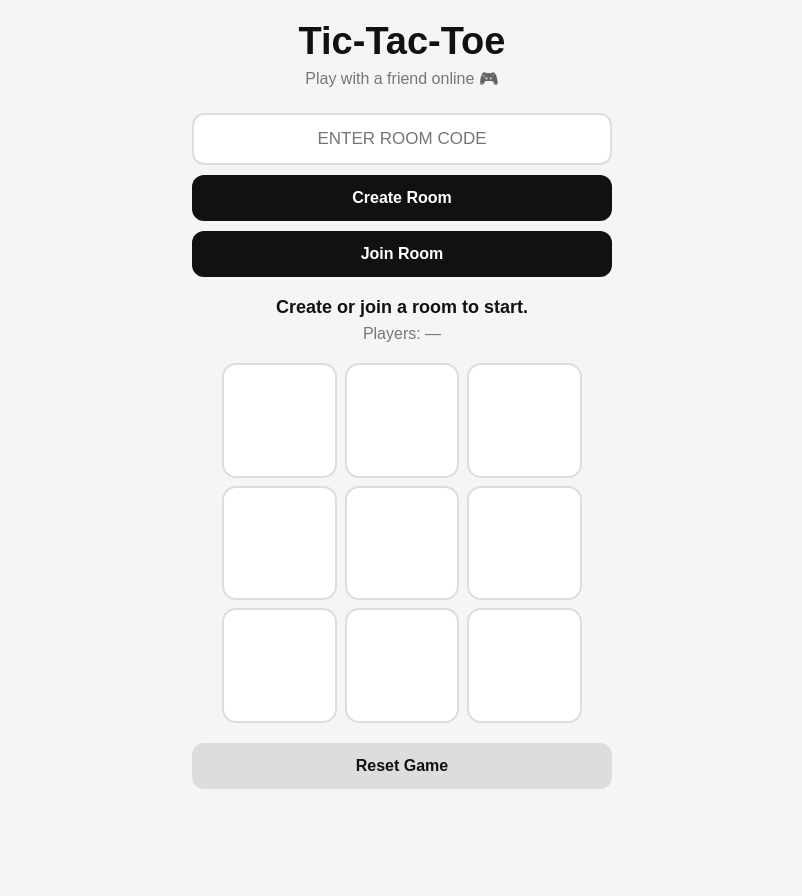
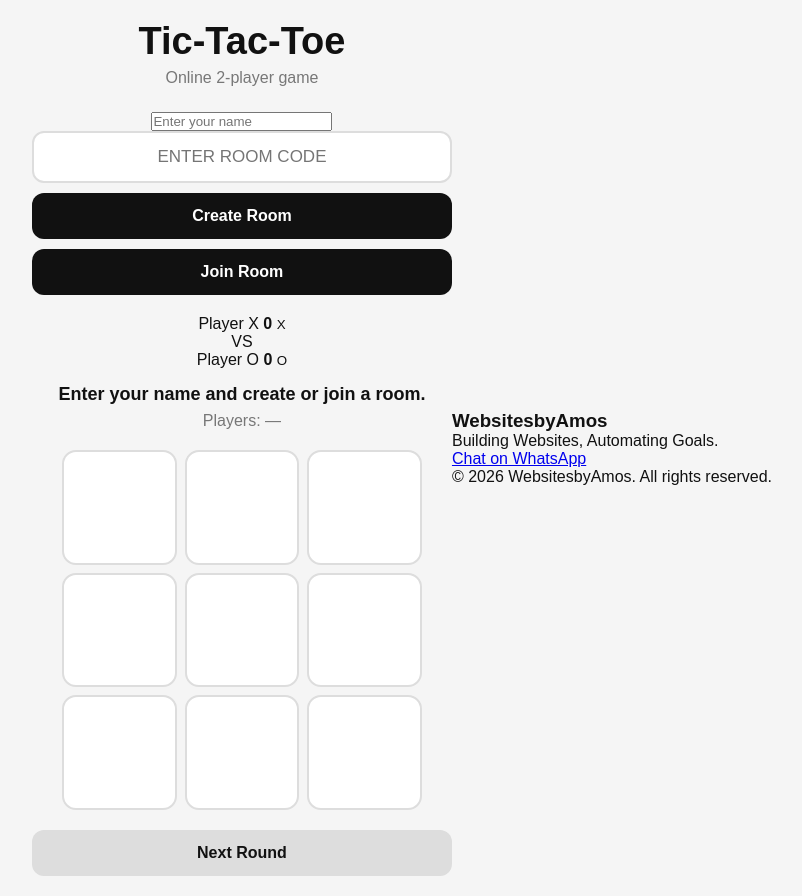
Before and after one commit to websitesbyamos/online-tic-tac-toe, a plain HTML site: page index.html in a window 1280 px wide. Shown: the whole page, without its empty margins (238-1040 px from the left). Before the commit the page ends 809 px from the top, so only its background shows below. Drawn offline with nearby package versions, Linux system fonts and the light colour scheme.

Commit message:
Update index.html

```diff
--- a/index.html
+++ b/index.html
@@ -1,25 +1,56 @@
 <!DOCTYPE html>
 <html lang="en">
+
 <head>
     <meta charset="UTF-8">
-    <meta name="viewport" content="width=device-width, initial-scale=1.0">
 
-    <title>Online Tic-Tac-Toe</title>
+    <meta
+        name="viewport"
+        content="width=device-width, initial-scale=1.0"
+    >
 
-    <link rel="stylesheet" href="style.css">
+    <title>Online Tic-Tac-Toe | WebsitesbyAmos</title>
+
+    <link
+        rel="stylesheet"
+        href="style.css"
+    >
 </head>
 
 <body>
 
     <main class="app">
 
+        <!-- HEADER -->
+
+        <header class="game-header">
+
             <h1>Tic-Tac-Toe</h1>
 
             <p class="subtitle">
-            Play with a friend online 🎮
+                Online 2-player game
             </p>
 
-        <!-- Room Section -->
+        </header>
+
+
+        <!-- PLAYER NAME -->
+
+        <section class="name-section">
+
+            <input
+                type="text"
+                id="playerName"
+                placeholder="Enter your name"
+                maxlength="20"
+                autocomplete="off"
+            >
+
+        </section>
+
+
+        <!-- ROOM CONTROLS -->
+
         <section class="room-section">
 
             <input
@@ -27,23 +58,86 @@
                 id="roomCode"
                 placeholder="Enter room code"
                 maxlength="6"
+                autocomplete="off"
             >
 
-            <button id="createRoom">
+            <button
+                id="createRoom"
+                type="button"
+            >
                 Create Room
             </button>
 
-            <button id="joinRoom">
+            <button
+                id="joinRoom"
+                type="button"
+            >
                 Join Room
             </button>
 
         </section>
 
-        <!-- Game Information -->
+
+        <!-- SCOREBOARD -->
+
+        <section
+            class="scoreboard"
+            aria-label="Scoreboard"
+        >
+
+            <div class="player-score">
+
+                <span
+                    id="playerXName"
+                    class="player-name"
+                >
+                    Player X
+                </span>
+
+                <strong id="scoreX">
+                    0
+                </strong>
+
+                <small>
+                    X
+                </small>
+
+            </div>
+
+
+            <div class="vs">
+                VS
+            </div>
+
+
+            <div class="player-score">
+
+                <span
+                    id="playerOName"
+                    class="player-name"
+                >
+                    Player O
+                </span>
+
+                <strong id="scoreO">
+                    0
+                </strong>
+
+                <small>
+                    O
+                </small>
+
+            </div>
+
+        </section>
+
+
+        <!-- GAME INFORMATION -->
+
         <section class="game-info">
 
             <p id="status">
-                Create or join a room to start.
+                Enter your name and create or join a room.
             </p>
 
             <p id="players">
@@ -52,32 +146,134 @@
 
         </section>
 
-        <!-- Tic Tac Toe Board -->
-        <section class="board" id="board">
 
-            <button class="cell" data-index="0"></button>
-            <button class="cell" data-index="1"></button>
-            <button class="cell" data-index="2"></button>
+        <!-- TIC-TAC-TOE BOARD -->
 
-            <button class="cell" data-index="3"></button>
-            <button class="cell" data-index="4"></button>
-            <button class="cell" data-index="5"></button>
+        <section
+            class="board"
+            id="board"
+            aria-label="Tic-Tac-Toe board"
+        >
 
-            <button class="cell" data-index="6"></button>
-            <button class="cell" data-index="7"></button>
-            <button class="cell" data-index="8"></button>
+            <button
+                class="cell"
+                data-index="0"
+                aria-label="Cell 1"
+                type="button"
+            ></button>
+
+            <button
+                class="cell"
+                data-index="1"
+                aria-label="Cell 2"
+                type="button"
+            ></button>
+
+            <button
+                class="cell"
+                data-index="2"
+                aria-label="Cell 3"
+                type="button"
+            ></button>
+
+
+            <button
+                class="cell"
+                data-index="3"
+                aria-label="Cell 4"
+                type="button"
+            ></button>
+
+            <button
+                class="cell"
+                data-index="4"
+                aria-label="Cell 5"
+                type="button"
+            ></button>
+
+            <button
+                class="cell"
+                data-index="5"
+                aria-label="Cell 6"
+                type="button"
+            ></button>
+
+
+            <button
+                class="cell"
+                data-index="6"
+                aria-label="Cell 7"
+                type="button"
+            ></button>
+
+            <button
+                class="cell"
+                data-index="7"
+                aria-label="Cell 8"
+                type="button"
+            ></button>
+
+            <button
+                class="cell"
+                data-index="8"
+                aria-label="Cell 9"
+                type="button"
+            ></button>
 
         </section>
 
-        <!-- Reset -->
-        <button id="resetGame" class="reset">
-            Reset Game
+
+        <!-- NEXT ROUND -->
+
+        <button
+            id="resetGame"
+            class="reset"
+            type="button"
+        >
+            Next Round
         </button>
 
     </main>
 
-<script src="https://cdn.jsdelivr.net/npm/@supabase/supabase-js@2"></script>
+
+    <!-- FOOTER -->
+
+    <footer class="site-footer">
+
+        <h3>
+            WebsitesbyAmos
+        </h3>
+
+        <p>
+            Building Websites, Automating Goals.
+        </p>
+
+        <a
+            href="https://wa.me/2349011403407"
+            target="_blank"
+            rel="noopener noreferrer"
+            class="whatsapp-link"
+        >
+            Chat on WhatsApp
+        </a>
+
+        <p class="copyright">
+            © 2026 WebsitesbyAmos. All rights reserved.
+        </p>
+
+    </footer>
+
+
+    <!-- SUPABASE -->
+
+    <script
+        src="https://cdn.jsdelivr.net/npm/@supabase/supabase-js@2"
+    ></script>
+
+    <!-- GAME JAVASCRIPT -->
+
     <script src="script.js"></script>
 
 </body>
+
                     </html>
```
Lines whose indentation alone changed are shown as unchanged.
